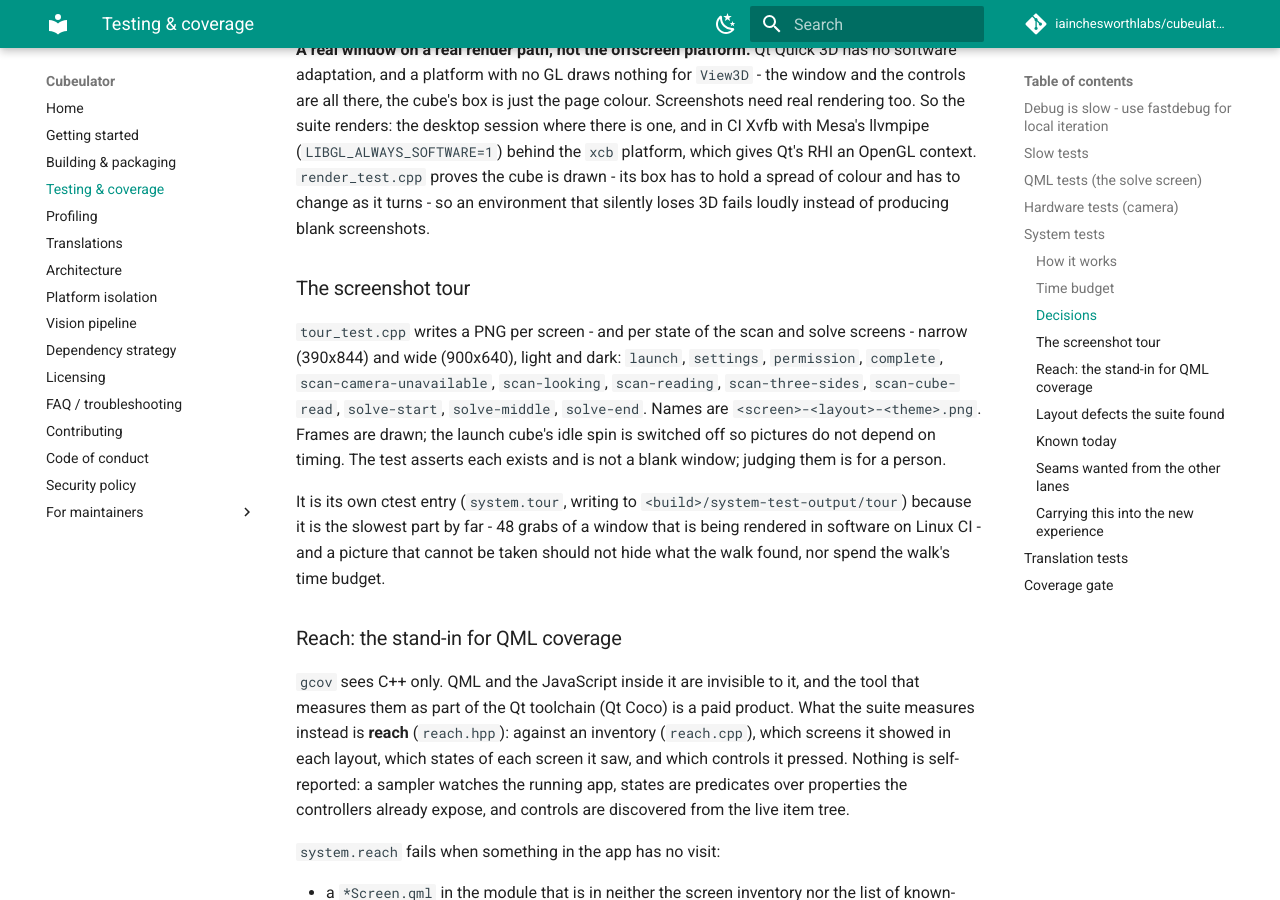
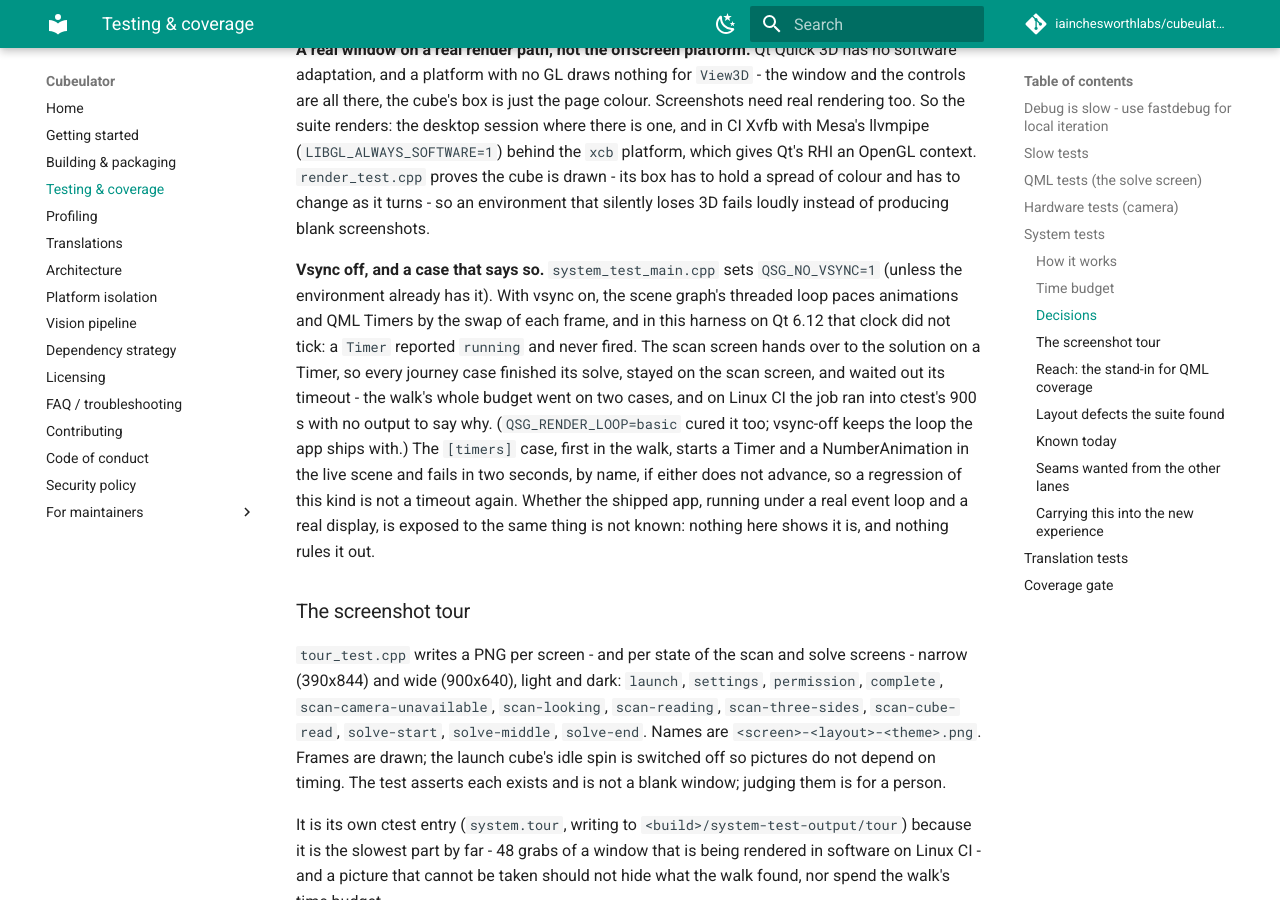
Before and after one commit to iainchesworth/cubeulator, an MkDocs documentation site: the page built from docs/testing.md, in a window 1280 px wide and 900 px high, scrolled down 5203 px. Built offline with MkDocs 1.6.1 and Material for MkDocs 9.7.7, drawn with Linux system fonts in a browser that asks for light colours; comment, search, counter and statistics services are not loaded.

Commit message:
docs: why the system tests run with vsync off, and the [timers] case

```diff
--- a/docs/testing.md
+++ b/docs/testing.md
@@ -254,6 +254,22 @@ box has to hold a spread of colour and has to change as it turns - so an
 environment that silently loses 3D fails loudly instead of producing blank
 screenshots.
 
+**Vsync off, and a case that says so.** `system_test_main.cpp` sets
+`QSG_NO_VSYNC=1` (unless the environment already has it). With vsync on, the
+scene graph's threaded loop paces animations and QML Timers by the swap of
+each frame, and in this harness on Qt 6.12 that clock did not tick: a `Timer`
+reported `running` and never fired. The scan screen hands over to the solution
+on a Timer, so every journey case finished its solve, stayed on the scan
+screen, and waited out its timeout - the walk's whole budget went on two
+cases, and on Linux CI the job ran into ctest's 900 s with no output to say
+why. (`QSG_RENDER_LOOP=basic` cured it too; vsync-off keeps the loop the app
+ships with.) The `[timers]` case, first in the walk, starts a Timer and a
+NumberAnimation in the live scene and fails in two seconds, by name, if either
+does not advance, so a regression of this kind is not a timeout again.
+Whether the shipped app, running under a real event loop and a real display,
+is exposed to the same thing is not known: nothing here shows it is, and
+nothing rules it out.
+
 ### The screenshot tour
 
 `tour_test.cpp` writes a PNG per screen - and per state of the scan and
```
